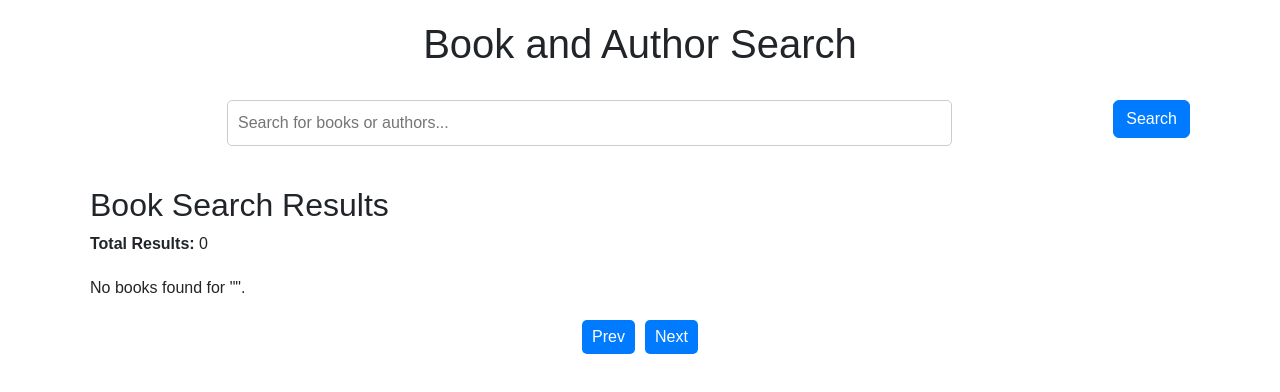
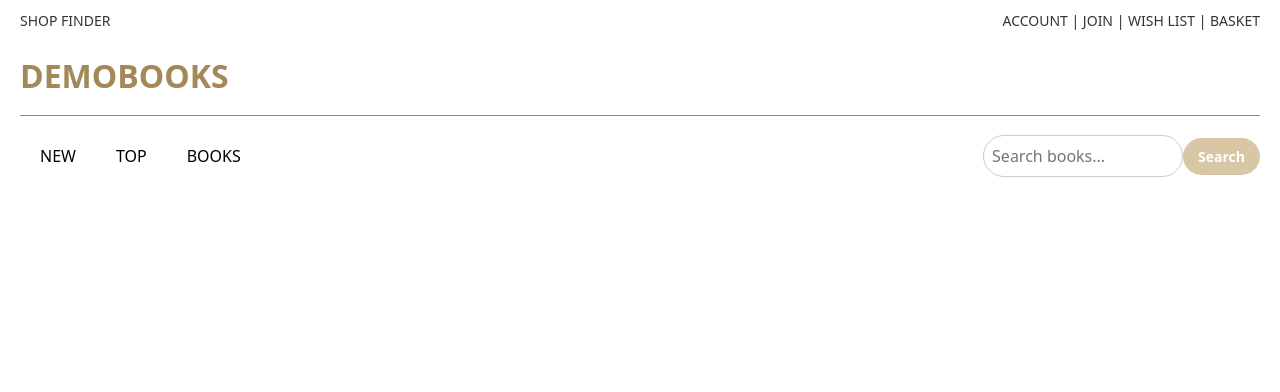
Before and after one commit to cjy0207/Book-app, a React (Create React App) app: page /search in a window 1280 px wide. Shown: the top 392 px of the page. Built offline with nearby package versions, Linux system fonts and the light colour scheme.

Commit message:
css setting

```diff
--- a/src/App.js
+++ b/src/App.js
@@ -1,26 +1,26 @@
-import './App.css';
-import { Routes, Route } from 'react-router-dom';
-import HomePage from './pages/HomePage/HomePage';
-import SearchPage from './pages/SearchPage/SearchPage';
+import "./App.css";
+import { Routes, Route } from "react-router-dom";
+import HomePage from "./pages/HomePage/HomePage";
+import SearchPage from "./pages/SearchPage/SearchPage";
 import Layout from "./components/Layout";
-import 'bootstrap/dist/css/bootstrap.min.css';
+import "bootstrap/dist/css/bootstrap.min.css";
 import "slick-carousel/slick/slick.css";
 import "slick-carousel/slick/slick-theme.css";
-import BookDetailPage from './pages/DetailPage/BookDetailPage';
-import AuthorDetailPage from './pages/DetailPage/AuthorDetailPage';
+import BookDetailPage from "./pages/DetailPage/BookDetailPage";
+import AuthorDetailPage from "./pages/DetailPage/AuthorDetailPage";
 
 function App() {
   return (
     <Routes>
-      <Route path="/" element={<Layout />} >
-      <Route index element={<HomePage />} />
-      </Route>
+      <Route path="/" element={<Layout />}>
+        <Route index element={<HomePage />} />
 
-      <Route path="/search" element={<SearchPage />} />
+        <Route path="/search" element={<SearchPage />} />
 
-      <Route path="/detail">
-        <Route path="book/:id" element={<BookDetailPage />} />
-        <Route path="author/:author" element={<AuthorDetailPage />} />
+        <Route path="/detail">
+          <Route path="book/:id" element={<BookDetailPage />} />
+          <Route path="author/:author" element={<AuthorDetailPage />} />
+        </Route>
 
       </Route>
     </Routes>
--- a/src/components/Layout.js
+++ b/src/components/Layout.js
@@ -1,89 +1,111 @@
-import React,{ useState } from "react";
-import { Outlet, useLocation } from "react-router-dom";
-import { useGoogleBooksCategory } from "../hooks/useGoogleBooksCategory";
+import React, { useState, useEffect } from "react";
+import { Outlet, useLocation, useNavigate } from "react-router-dom";
+import { FontAwesomeIcon } from "@fortawesome/react-fontawesome";
+import { faArrowUp } from "@fortawesome/free-solid-svg-icons";
+import { Button } from "react-bootstrap";
 import "./Layout.css";
 
 const Layout = () => {
   const location = useLocation();
   const hideBanner = location.pathname === "/Basket";
 
-  const [category, setCategory] = useState("Fiction");
-  const [showCategories, setShowCategories] = useState(false);
-  const { data, isLoading, isError, error } = useGoogleBooksCategory(category);
+  const [searchInput, setSearchInput] = useState(""); // 검색창 입력 상태
+  const navigate = useNavigate();
 
-  const handleCategoryChange = (e) => {
-    setCategory(e.target.value);
-    setShowCategories(false); // 카테고리 선택 후 드롭다운 닫기
+  const handleSearchSubmit = (e) => {
+    e.preventDefault(); // 기본 동작 방지
+    const trimmedInput = searchInput.trim();
+    if (trimmedInput) {
+      navigate(`/search?keyword=${encodeURIComponent(trimmedInput)}`); // 검색 페이지로 이동
+      setSearchInput(""); // 검색어 초기화
+    }
   };
 
-  if (isLoading) {
-    return <h1>Loading...</h1>;
-  }
+  const [showScrollButton, setShowScrollButton] = useState(false); // Added useState hook
 
-  if (isError) {
-    console.error("Error:", error);
-    return <h1>Error occurred</h1>;
-  }
+  useEffect(() => {
+    window.scrollTo(0, 0);
+
+    const handleScroll = () => {
+      if (window.scrollY > 300) {
+        setShowScrollButton(true);
+      } else {
+        setShowScrollButton(false);
+      }
+    };
+
+    window.addEventListener('scroll', handleScroll);
+    return () => {
+      window.removeEventListener('scroll', handleScroll);
+    };
+  }, []);
+
+  const handleScrollToTop = () => {
+    window.scrollTo({ top: 0, behavior: 'smooth' });
+  };
+
 
   return (
     <div>
       {!hideBanner && (
         <header className="header">
-         <div className="header-main">
+          <div className="header-main">
             <div className="header-top">
-                <p>SHOP FINDER</p>
-                <p>ACCOUNT | JOIN | WISH LIST | BASKET</p>
+              <p>SHOP FINDER</p>
+              <p>ACCOUNT | JOIN | WISH LIST | BASKET</p>
             </div>
             <h1 className="logo">DEMOBOOKS</h1>
-         </div>
+          </div>
 
-          {/* 네비게이션 */}
           <nav className="navbar">
             <div>
               <button className="nav-button">NEW</button>
               <button className="nav-button">TOP</button>
-              <button className="nav-button" onClick={() => setShowCategories(!showCategories)}>BOOKS</button>
+              <button className="nav-button">BOOKS</button>
             </div>
             {/* 검색창 */}
-            <form>
-              <input type="text" className="search-input" placeholder="Search books..." />
-              <button className="search-button">Search</button>
+            <form onSubmit={handleSearchSubmit}>
+              <input
+                type="text"
+                className="search-input"
+                placeholder="Search books..."
+                value={searchInput}
+                onChange={(e) => setSearchInput(e.target.value)}
+              />
+              <button className="search-button" type="submit">
+                Search
+              </button>
             </form>
           </nav>
-          {/* 카테고리 드롭다운 */}
-      {showCategories && (
-        <div className="category-dropdown">
-          <button
-            className="category-item"
-            onClick={() => handleCategoryChange("Fiction")}
-          >
-            Fiction
-          </button>
-          <button
-            className="category-item"
-            onClick={() => handleCategoryChange("Non-fiction")}
-          >
-            Non-fiction
-          </button>
-          <button
-            className="category-item"
-            onClick={() => handleCategoryChange("Mystery")}
-          >
-            Mystery
-          </button>
-          <button
-            className="category-item"
-            onClick={() => handleCategoryChange("Science Fiction")}
-          >
-            Science Fiction
-          </button>
-        </div>
-      )}
         </header>
       )}
       <main>
         <Outlet />
       </main>
+
+      {showScrollButton ? (
+        <Button
+          onClick={handleScrollToTop}
+          style={{
+            position: 'fixed',
+            bottom: '40px',
+            right: '40px',
+            width: '50px',
+            height: '50px',
+            borderRadius: '50%',
+            backgroundColor: 'rgb(163, 137, 88, 0.7)',
+            color: 'white',
+            display: 'flex',
+            justifyContent: 'center',
+            alignItems: 'center',
+            zIndex: 1000,
+            border: 'none',
+          }}
+        >
+          <FontAwesomeIcon icon={faArrowUp} />
+        </Button>
+      ) : null }
+
     </div>
   );
 };
--- a/src/pages/DetailPage/AuthorDetailPage.jsx
+++ b/src/pages/DetailPage/AuthorDetailPage.jsx
@@ -67,7 +67,7 @@ const AuthorDetailPage = () => {
                       <p style={{ marginBottom: "5px" }}>
                         <strong>Published Date:</strong> {publishedInfo}
                       </p>
-                      <p style={{ fontSize: "14px", color: "#666" }}>{shortDescription}</p>
+                      <p style={{ fontSize: "14px", color: "black" }}>{shortDescription}</p>
                     </div>
                   </li>
                 );
--- a/src/pages/SearchPage/SearchPage.jsx
+++ b/src/pages/SearchPage/SearchPage.jsx
@@ -1,74 +1,22 @@
 import React, { useState } from "react";
 import { useSearchParams } from "react-router-dom";
-import { Container, Row, Col, Button } from "react-bootstrap";
+import { Container, Row, Col } from "react-bootstrap";
 import AuthorSearchResults from "./components/AuthorSearchResults";
 import BookSearchResults from "./components/BookSearchResults";
 
 const SearchPage = () => {
-  const [input, setInput] = useState("");
-  const [searchParams, setSearchParams] = useSearchParams();
-  const [currentPage, setCurrentPage] = useState(1);
-  const keyword = searchParams.get("keyword") || "";
-  const resultsPerPage = 4;
-
-  const handleInputChange = (e) => {
-    setInput(e.target.value);
-  };
-
-  const handleSearch = () => {
-    setSearchParams({ keyword: input });
-    setCurrentPage(1);
-  };
-
-  const handleKeyPress = (e) => {
-    if (e.key === "Enter") {
-      handleSearch();
-    }
-  };
+  const [searchParams] = useSearchParams(); // URL에서 keyword 파라미터 읽기
+  const keyword = searchParams.get("keyword") || ""; // 기본값은 빈 문자열
+  const [currentPage, setCurrentPage] = useState(1); // 현재 페이지 상태
+  const resultsPerPage = 4; // 페이지당 결과 개수
 
   return (
     <Container style={{ fontFamily: "Arial, sans-serif", padding: "20px" }}>
-      <Row className="mb-4">
-        <Col>
-          <h1 style={{ textAlign: "center" }}>Book and Author Search</h1>
-        </Col>
-      </Row>
-
-      <Row className="mb-4" style={{ textAlign: "center" }}>
-        <Col md={8} className="mx-auto">
-          <input
-            type="text"
-            value={input}
-            onChange={handleInputChange}
-            onKeyPress={handleKeyPress}
-            placeholder="Search for books or authors..."
-            style={{
-              width: "100%",
-              padding: "10px",
-              fontSize: "16px",
-              border: "1px solid #ccc",
-              borderRadius: "5px",
-            }}
-          />
-        </Col>
-        <Col md="auto">
-          <Button
-            onClick={handleSearch}
-            style={{
-              fontSize: "16px",
-              backgroundColor: "#007BFF",
-              borderColor: "#007BFF",
-            }}
-          >
-            Search
-          </Button>
-        </Col>
-      </Row>
-
       <div style={{ marginBottom: "40px" }}>
         <AuthorSearchResults keyword={keyword} />
       </div>
 
+      {/* 검색 결과: 책 */}
       <div style={{ marginTop: "40px" }}>
         <BookSearchResults
           keyword={keyword}
--- a/src/pages/SearchPage/components/BookSearchResults.jsx
+++ b/src/pages/SearchPage/components/BookSearchResults.jsx
@@ -7,8 +7,11 @@ const BookSearchResults = ({ keyword, currentPage, resultsPerPage, setCurrentPag
   const navigate = useNavigate();
   const { data: bookResults, isLoading, error } = useSearchBookQuery({ keyword });
 
-  if (isLoading) return <p>Loading books...</p>;
-  if (error) return <p style={{ color: "red" }}>Error: {error.message}</p>;
+  if (!keyword) return null; // 키워드가 없으면 컴포넌트를 렌더링하지 않음
+  if (isLoading)
+    return <p style={{ textAlign: "center", color: "#007BFF" }}>책 정보를 불러오는 중...</p>;
+  if (error)
+    return <p style={{ textAlign: "center", color: "red", fontWeight: "bold" }}>오류: {error.message}</p>;
 
   const totalResults = bookResults?.items?.length || 0;
   const totalPages = Math.ceil(totalResults / resultsPerPage);
@@ -20,21 +23,28 @@ const BookSearchResults = ({ keyword, currentPage, resultsPerPage, setCurrentPag
   return (
     <Row>
       <Col>
-        <h2>Book Search Results</h2>
-        <p style={{ marginBottom: "20px" }}>
-          <strong>Total Results:</strong> {totalResults}
+        <h2 style={{ marginBottom: "20px" }}>책 검색 결과</h2>
+        <p style={{ marginBottom: "20px", color: "#666" }}>
+          <strong>총 검색 결과:</strong> {totalResults}권
         </p>
         {displayedResults?.length ? (
           <ul style={{ listStyleType: "none", padding: 0 }}>
             {displayedResults.map((book) => {
               const { id, volumeInfo } = book;
-              const { title, authors, publisher, publishedDate, description, imageLinks } = volumeInfo;
+              const {
+                title,
+                authors,
+                publisher,
+                publishedDate,
+                description,
+                imageLinks,
+              } = volumeInfo;
 
               const shortDescription = description
                 ? description.length > 150
                   ? `${description.slice(0, 150)}...`
                   : description
-                : "No description available.";
+                : "설명이 없습니다.";
 
               return (
                 <li
@@ -51,7 +61,7 @@ const BookSearchResults = ({ keyword, currentPage, resultsPerPage, setCurrentPag
                 >
                   <img
                     src={imageLinks?.thumbnail || "https://via.placeholder.com/128x192?text=No+Image"}
-                    alt={title}
+                    alt={title || "No Title"}
                     style={{
                       width: "128px",
                       height: "192px",
@@ -59,15 +69,15 @@ const BookSearchResults = ({ keyword, currentPage, resultsPerPage, setCurrentPag
                     }}
                   />
                   <div>
-                    <h3>{title || "No Title Available"}</h3>
+                    <h3>{title || "제목 없음"}</h3>
                     <p>
-                      <strong>Authors:</strong> {authors?.join(", ") || "Unknown Author"}
+                      <strong>저자:</strong> {authors?.join(", ") || "알 수 없음"}
                     </p>
                     <p>
-                      <strong>Publisher:</strong> {publisher || "Unknown Publisher"}
+                      <strong>출판사:</strong> {publisher || "알 수 없음"}
                     </p>
                     <p>
-                      <strong>Published Date:</strong> {publishedDate || "Unknown Date"}
+                      <strong>출판일:</strong> {publishedDate || "알 수 없음"}
                     </p>
                     <p style={{ fontSize: "14px", color: "#666" }}>{shortDescription}</p>
                   </div>
@@ -76,8 +86,12 @@ const BookSearchResults = ({ keyword, currentPage, resultsPerPage, setCurrentPag
             })}
           </ul>
         ) : (
-          <p>No books found for "{keyword}".</p>
+          <p style={{ textAlign: "center", color: "#666" }}>
+            "{keyword}"에 대한 책 검색 결과가 없습니다.
+          </p>
         )}
+
+        {totalPages > 1 && (
           <div style={{ display: "flex", justifyContent: "center", marginTop: "20px" }}>
             <button
               onClick={() => setCurrentPage(currentPage - 1)}
@@ -85,14 +99,14 @@ const BookSearchResults = ({ keyword, currentPage, resultsPerPage, setCurrentPag
               style={{
                 padding: "5px 10px",
                 margin: "0 5px",
-              cursor: "pointer",
-              backgroundColor: "#007BFF",
+                cursor: currentPage === 1 ? "not-allowed" : "pointer",
+                backgroundColor: currentPage === 1 ? "#ccc" : "#007BFF",
                 color: "white",
                 border: "none",
                 borderRadius: "5px",
               }}
             >
-            Prev
+              이전
             </button>
             {Array.from({ length: totalPages }, (_, index) => (
               <button
@@ -117,16 +131,17 @@ const BookSearchResults = ({ keyword, currentPage, resultsPerPage, setCurrentPag
               style={{
                 padding: "5px 10px",
                 margin: "0 5px",
-              cursor: "pointer",
-              backgroundColor: "#007BFF",
+                cursor: currentPage === totalPages ? "not-allowed" : "pointer",
+                backgroundColor: currentPage === totalPages ? "#ccc" : "#007BFF",
                 color: "white",
                 border: "none",
                 borderRadius: "5px",
               }}
             >
-            Next
+              다음
             </button>
           </div>
+        )}
       </Col>
     </Row>
   );
```
Also changed, not shown: src/pages/DetailPage/BookDetailPage.jsx (+23 -8 lines), src/pages/SearchPage/components/AuthorSearchResults.jsx (+26 -25 lines). Lines whose indentation alone changed are shown as unchanged.
